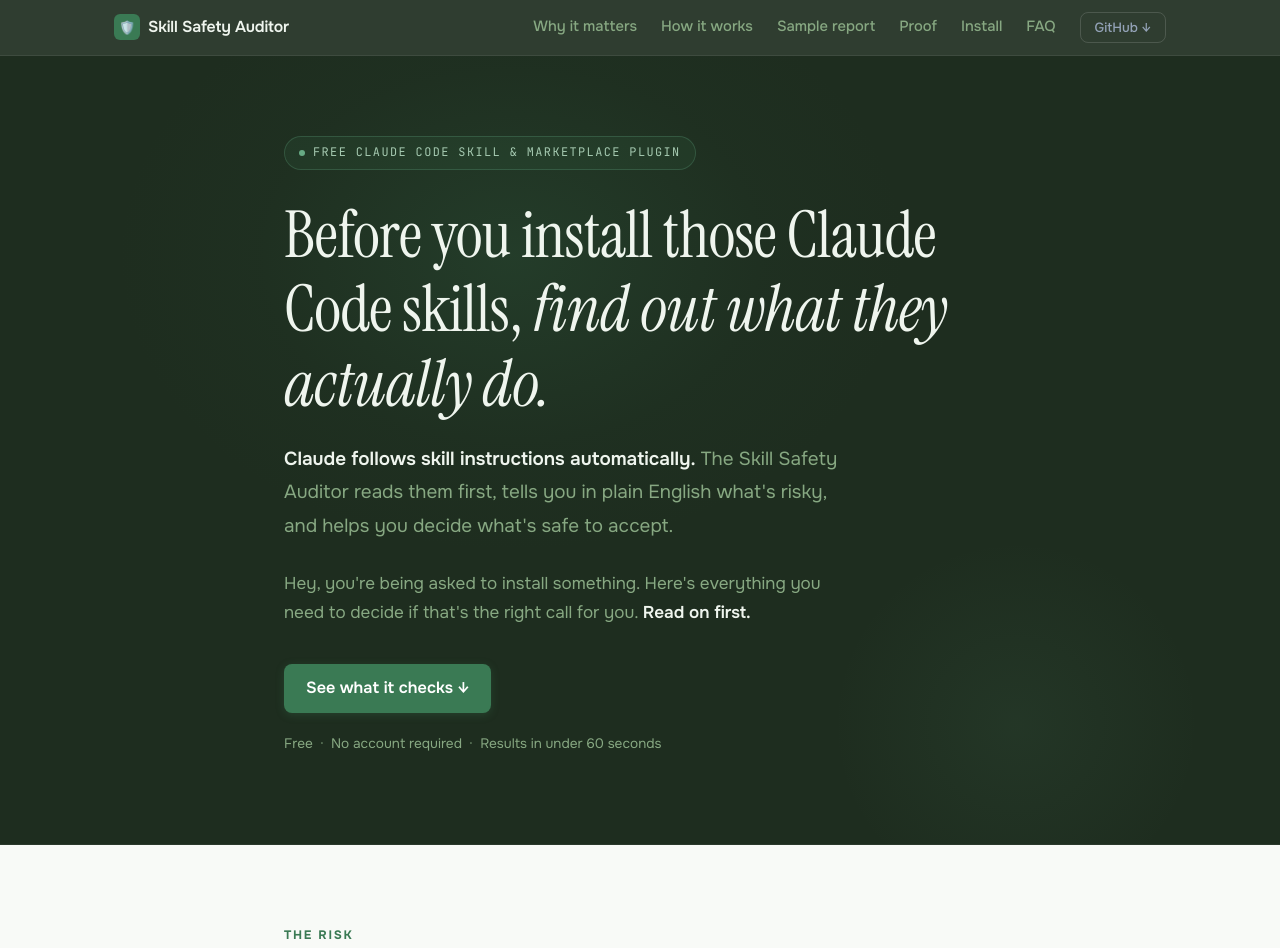
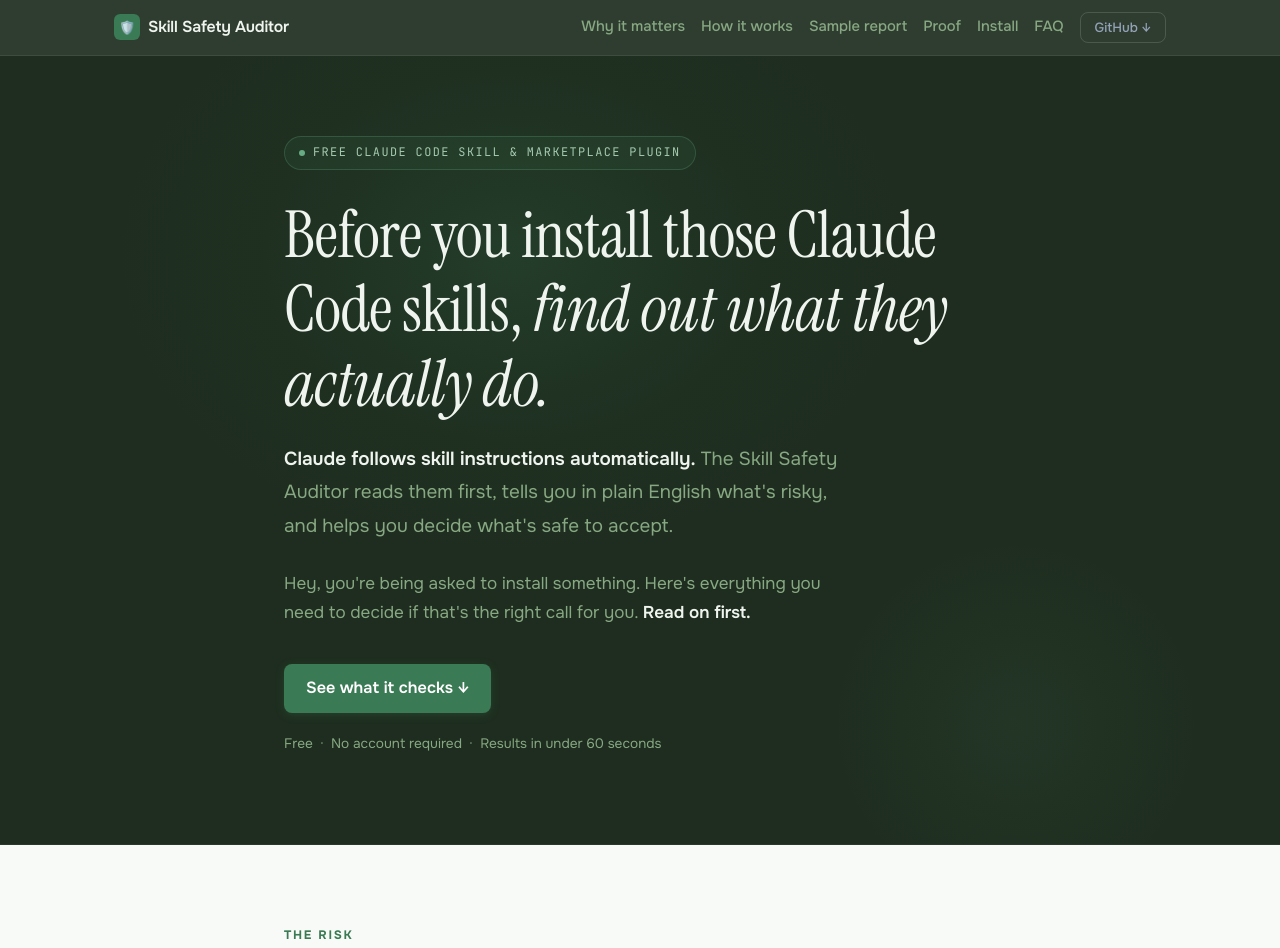
Before and after one commit to mtthwmllr/skill-safety-auditor, a website: page index.html in a window 1280 px wide. Shown: the top 948 px of the page. Drawn offline with Linux system fonts and the light colour scheme.

Commit message:
Nav: nowrap brand, tighter link gap, collapse to brand+GitHub below 860px

```diff
--- a/index.html
+++ b/index.html
@@ -263,6 +263,7 @@
       align-items: center;
       gap: 8px;
       letter-spacing: -0.01em;
+      white-space: nowrap;
     }
     .nav-brand:hover { color: var(--accent-mid); text-decoration: none; }
 
@@ -274,7 +275,7 @@
       font-size: 13px; flex-shrink: 0;
     }
 
-    .nav-links { display: flex; gap: 24px; align-items: center; }
+    .nav-links { display: flex; gap: 16px; align-items: center; }
 
     .nav-links a {
       font-size: 0.82rem;
@@ -300,7 +301,7 @@
       color: #F1F5F9 !important;
     }
 
-    @media (max-width: 600px) {
+    @media (max-width: 860px) {
       .nav-links a:not(.nav-cta):not(.nav-github-btn) { display: none; }
     }
 
```
